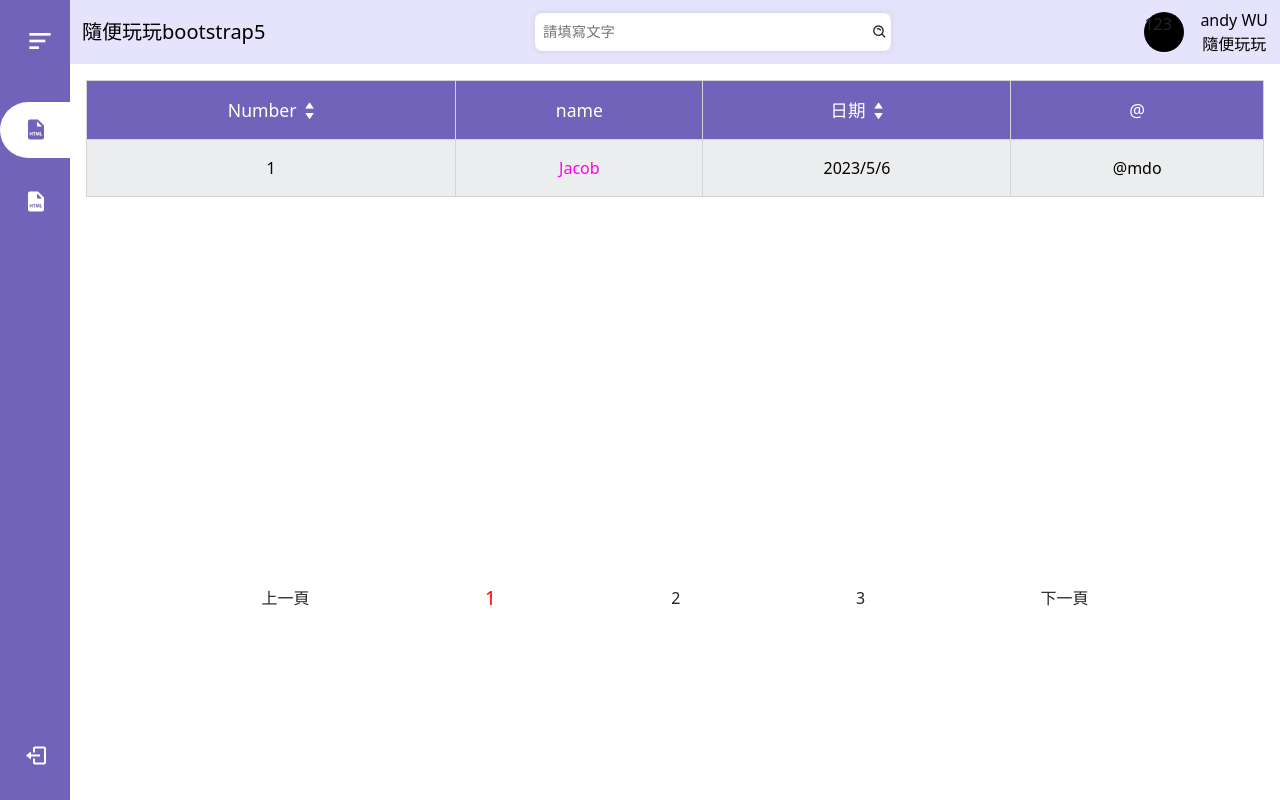
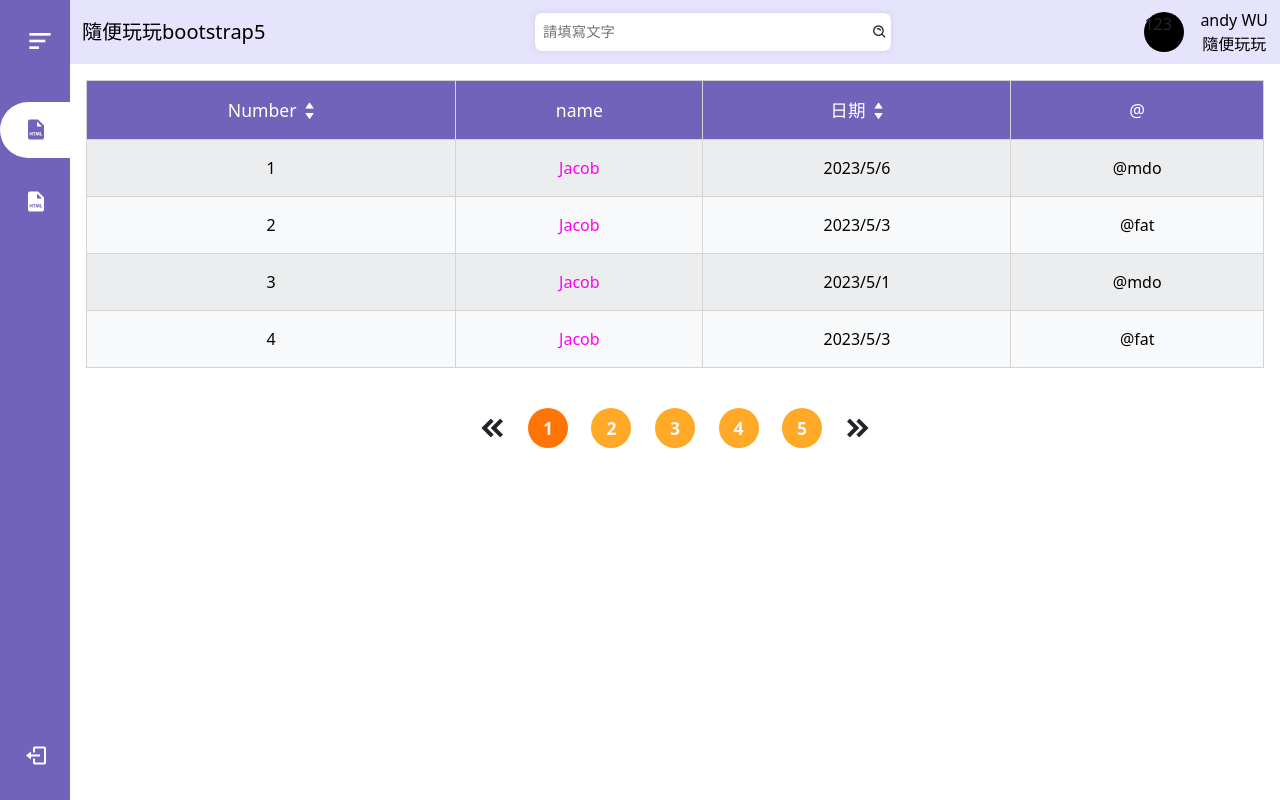
Before and after one commit to Andygggg/Vue3_Vite-boostape5, a Vue app: page /form/table in a window 1280 px wide. Built offline with nearby package versions, Linux system fonts and the light colour scheme.

Commit message:
fix: 分頁功能完成

```diff
--- a/index.html
+++ b/index.html
@@ -7,7 +7,7 @@
     <link href="https://unpkg.com/boxicons@2.1.4/css/boxicons.min.css" rel="stylesheet" />
     <link rel="stylesheet" href="https://fonts.googleapis.com/css?family=Tangerine" />
     <meta name="viewport" content="width=device-width, initial-scale=1.0" />
-    <title>Vue3 Vite boostape5 Main</title>
+    <title>Vue3 Vite boostape5 PCA</title>
   </head>
   <body>
     <div id="app"></div>
--- a/src/content/Project/Form/Table.vue
+++ b/src/content/Project/Form/Table.vue
@@ -1,6 +1,12 @@
 <template>
   <div class="table_container">
-    <MakeTable :table_header="table" :table_data="table_data" table_scroll="60vh">
+    <MakeTable
+      :table_header="table"
+      :table_data="table_data"
+      table_scroll="60vh"
+      :table_pagination="true"
+      :table_page="4"
+    >
       <template #cell(one)="data">
         <span>{{ data.value }}</span>
       </template>
@@ -31,6 +37,15 @@ const table_data = reactive([
   { one: '7', two: 'Jacob', date: '2023/5/3', four: '@fat' },
   { one: '8', two: 'Jacob', date: '2023/5/2', four: '@fat' },
   { one: '9', two: 'Jacob', date: '2023/5/1', four: '@fat' },
+  { one: '10', two: 'Jacob', date: '2023/5/6', four: '@mdo' },
+  { one: '11', two: 'Jacob', date: '2023/5/3', four: '@fat' },
+  { one: '12', two: 'Jacob', date: '2023/5/1', four: '@mdo' },
+  { one: '13', two: 'Jacob', date: '2023/5/3', four: '@fat' },
+  { one: '14', two: 'Jacob', date: '2023/5/3', four: '@fat' },
+  { one: '15', two: 'Jacob', date: '2023/5/4', four: '@fat' },
+  { one: '16', two: 'Jacob', date: '2023/5/3', four: '@fat' },
+  { one: '17', two: 'Jacob', date: '2023/5/2', four: '@fat' },
+  { one: '18', two: 'Jacob', date: '2023/5/1', four: '@fat' },
 ])
 </script>
 
--- a/src/views/MakeComponents/MakeTable.vue
+++ b/src/views/MakeComponents/MakeTable.vue
@@ -29,12 +29,17 @@
         </tbody>
       </table>
     </div>
-    <div class="GUI_box">
-      <span @click="prevPage">上一頁</span>
-      <div v-for="num in limitPage" :key="num">
-        <span :class="{ number_active: num === currentPage }">{{ num }}</span>
+    <div class="GUI_box" v-show="props.table_pagination">
+      <span @click="prevPage"><i class="bx bxs-chevrons-left"></i></span>
+      <div
+        v-for="num in limitPage"
+        :key="num"
+        :class="{ number_active: num === currentPage }"
+        @click="goPage(num)"
+      >
+        {{ num }}
       </div>
-      <span @click="nextPage">下一頁</span>
+      <span @click="nextPage"><i class="bx bxs-chevrons-right"></i></span>
     </div>
   </div>
 </template>
@@ -61,6 +66,18 @@ const props = defineProps({
     type: String,
     default() {
       return '100%'
+    },
+  },
+  table_pagination: {
+    type: Boolean,
+    default() {
+      return false
+    },
+  },
+  table_page: {
+    type: Number,
+    default() {
+      return 5
     },
   },
 })
@@ -103,7 +120,7 @@ const sort = (val, key) => {
 
 //表格分頁功能
 const currentPage = ref(1)
-const dataLimit = ref(1)
+const dataLimit = ref(props.table_page)
 const allPage = ref(Math.ceil(getTable.value.length / dataLimit.value))
 const initNumber = ref(0)
 
@@ -112,7 +129,6 @@ const nextPage = () => {
     currentPage.value++
     initNumber.value = initNumber.value + dataLimit.value
   }
-  console.log(limitPage.value, currentPage.value)
 }
 
 const prevPage = () => {
@@ -120,43 +136,57 @@ const prevPage = () => {
     currentPage.value--
     initNumber.value = initNumber.value - dataLimit.value
   }
-  console.log(limitPage.value, currentPage.value)
+}
+
+const goPage = (num) => {
+  currentPage.value = num
+  if (num == 1) {
+    initNumber.value = 0
+  } else {
+    initNumber.value = (num - 1) * dataLimit.value
+  }
 }
 const tablePage = computed(() => {
-  return getTable.value.slice(initNumber.value, initNumber.value + dataLimit.value)
+  if (props.table_pagination) {
+    return getTable.value.slice(initNumber.value, initNumber.value + dataLimit.value)
+  } else {
+    return getTable.value
+  }
 })
 
 const limitPage = computed(() => {
   let limit_pages = []
-  let start = currentPage.value
-  const limit_number = 2
-  let end = start + limit_number
+  const limit_number = 4
+  let start = currentPage.value - limit_number / 2
+  let end = currentPage.value + limit_number / 2
 
   if (allPage.value <= 1 + limit_number) {
-    console.log(777)
     start = 1
     end = allPage.value
   } else if (currentPage.value >= allPage.value - limit_number) {
-    console.log(888)
     start = allPage.value - limit_number
     end = allPage.value
+  } else if (start < 1 + limit_number) {
+    start = 1
+    end = 1 + limit_number
   }
 
   for (let index = start; index <= end; index++) {
     limit_pages.push(index)
   }
-  console.log(end)
   return limit_pages
 })
 </script>
 
 <style scoped>
+/* 表格 */
 .table_box {
-  height: v-bind(table_scroll);
+  max-height: v-bind(table_scroll);
   width: 100%;
   overflow: auto;
 }
 .table_box table {
+  height: 100%;
   width: 100%;
   border-collapse: collapse;
   border: 1px solid rgb(212, 212, 212);
@@ -184,6 +214,7 @@ const limitPage = computed(() => {
 .table_box tbody tr:nth-of-type(odd) {
   background-color: rgba(221, 221, 221, 0.8) !important;
 }
+/* 表格排序icon */
 .sort_header {
   display: flex;
   justify-content: center;
@@ -200,14 +231,43 @@ const limitPage = computed(() => {
   height: 10px;
   cursor: pointer;
 }
+/* 分頁 */
 .GUI_box {
   padding-top: 1.5rem;
   display: flex;
-  justify-content: space-evenly;
+  justify-content: center;
   align-items: center;
 }
+.GUI_box div {
+  background-color: rgb(255, 169, 39);
+  color: #fff6f6;
+  border-radius: 50%;
+  height: 40px;
+  width: 40px;
+  margin: 0 1% 0 1%;
+  display: flex;
+  justify-content: center;
+  align-items: center;
+  font-size: 1.1rem;
+  font-weight: 900;
+  cursor: pointer;
+  transition: 1s;
+  -webkit-transition: 1s;
+}
+.GUI_box div:hover {
+  background-color: rgb(255, 117, 5);
+  transform: scale(1.5, 1.5);
+}
+.GUI_box span {
+  display: flex;
+  align-items: center;
+}
+.GUI_box span i {
+  padding: 0 0.5rem 0 0.5rem;
+  font-size: 2rem;
+  cursor: pointer;
+}
 .number_active {
-  color: red;
-  font-size: 1.2rem;
+  background-color: rgb(255, 117, 5) !important;
 }
 </style>
```
